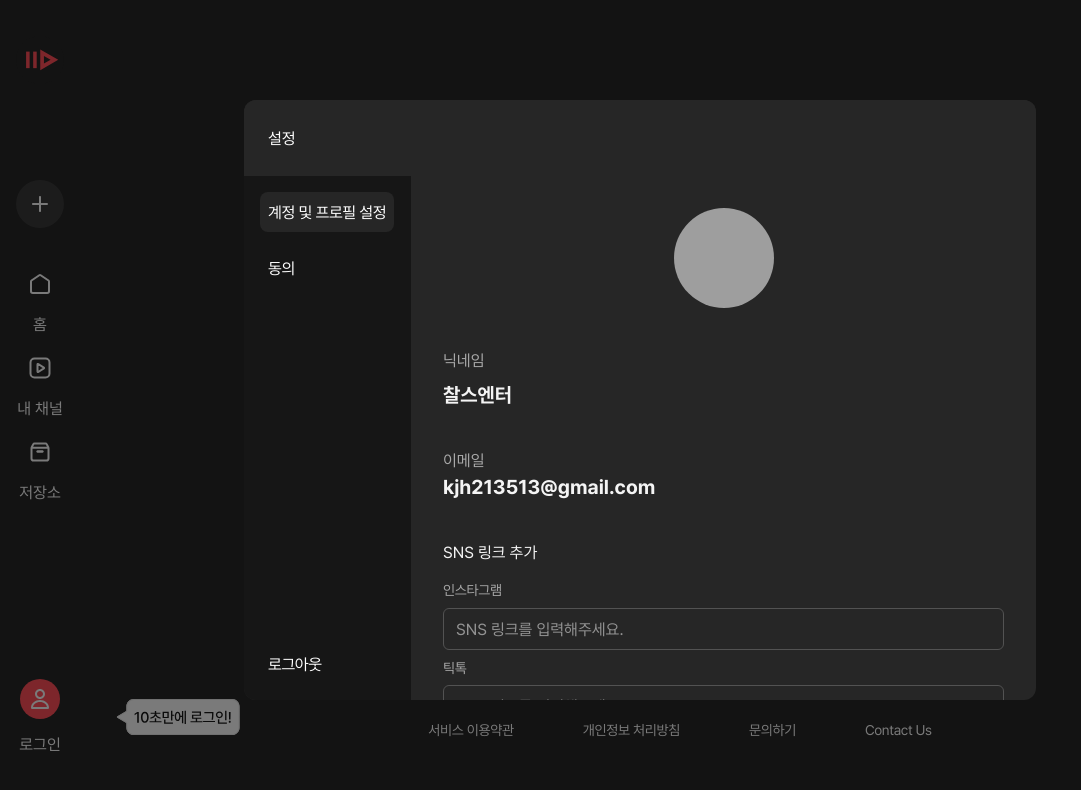
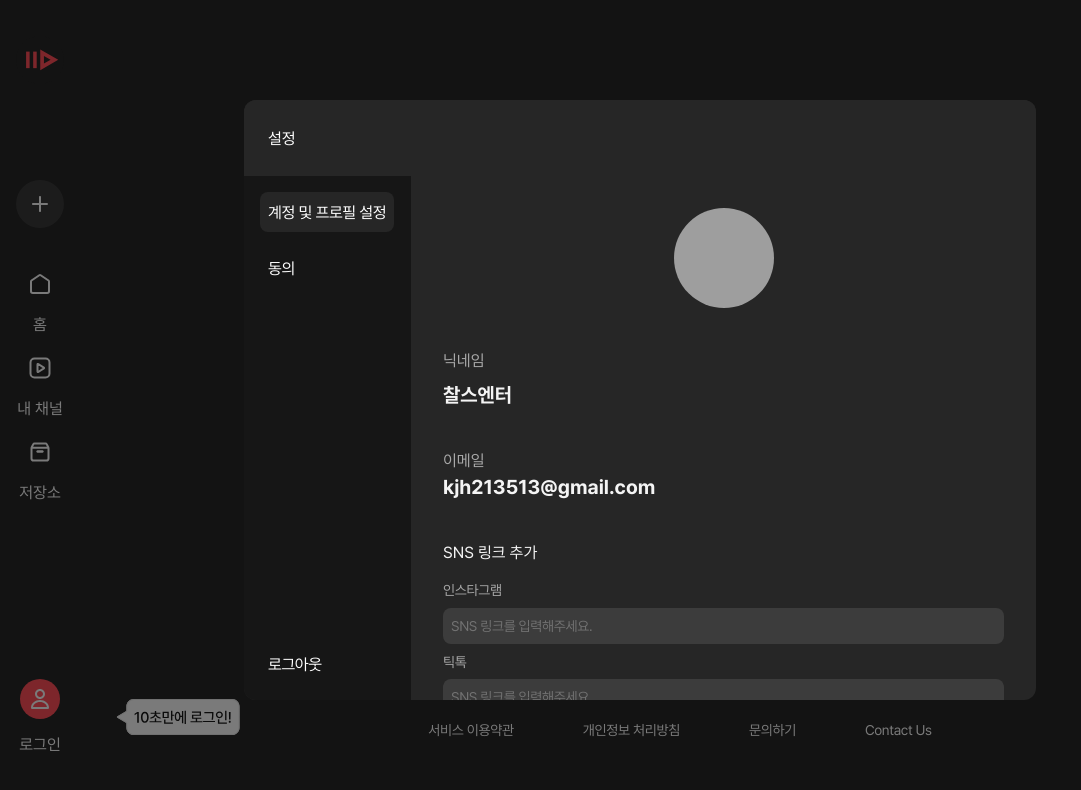
Before and after one commit to umc-8th-Channeling/FE, a React (Vite) app in the folder frontend/: page /setting in a window 1280 px wide. Shown: the top 790 px of the page, without its empty margins (0-1081 px from the left). Built offline with nearby package versions, Linux system fonts and the light colour scheme; grey boxes are pictures that could not be loaded.

Commit message:
feat: SettingInput 컴포넌트 생성 및 스타일 적용

```diff
--- a/frontend/src/pages/setting/components/SettingInput.tsx
+++ b/frontend/src/pages/setting/components/SettingInput.tsx
@@ -1,8 +1,11 @@
-export default function Input({ ...props }) {
+export default function Input(props: React.InputHTMLAttributes<HTMLInputElement>) {
     return (
-        <input
-            {...props}
-            className="w-full px-3 py-2 rounded-md bg-neutral-800 text-white border border-neutral-600 focus:outline-none focus:ring-2 focus:ring-white"
-        />
+        <div
+            className="flex flex-col items-start gap-6
+        w-[561px] h-[36px] p-2 rounded-lg
+        bg-[rgba(255,255,255,0.10)]"
+        >
+            <input {...props} className="w-full h-full font-caption text-[#A8A8A8]" />
+        </div>
     )
 }
```
